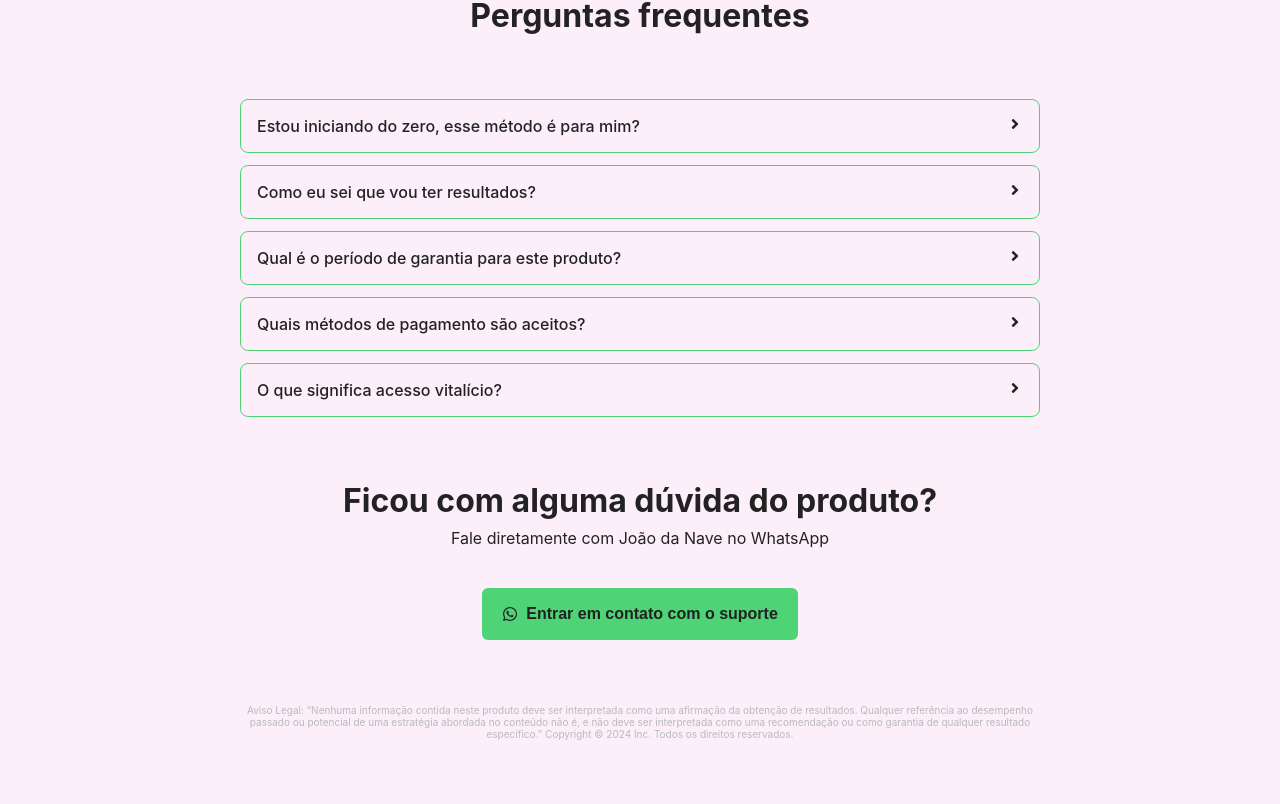
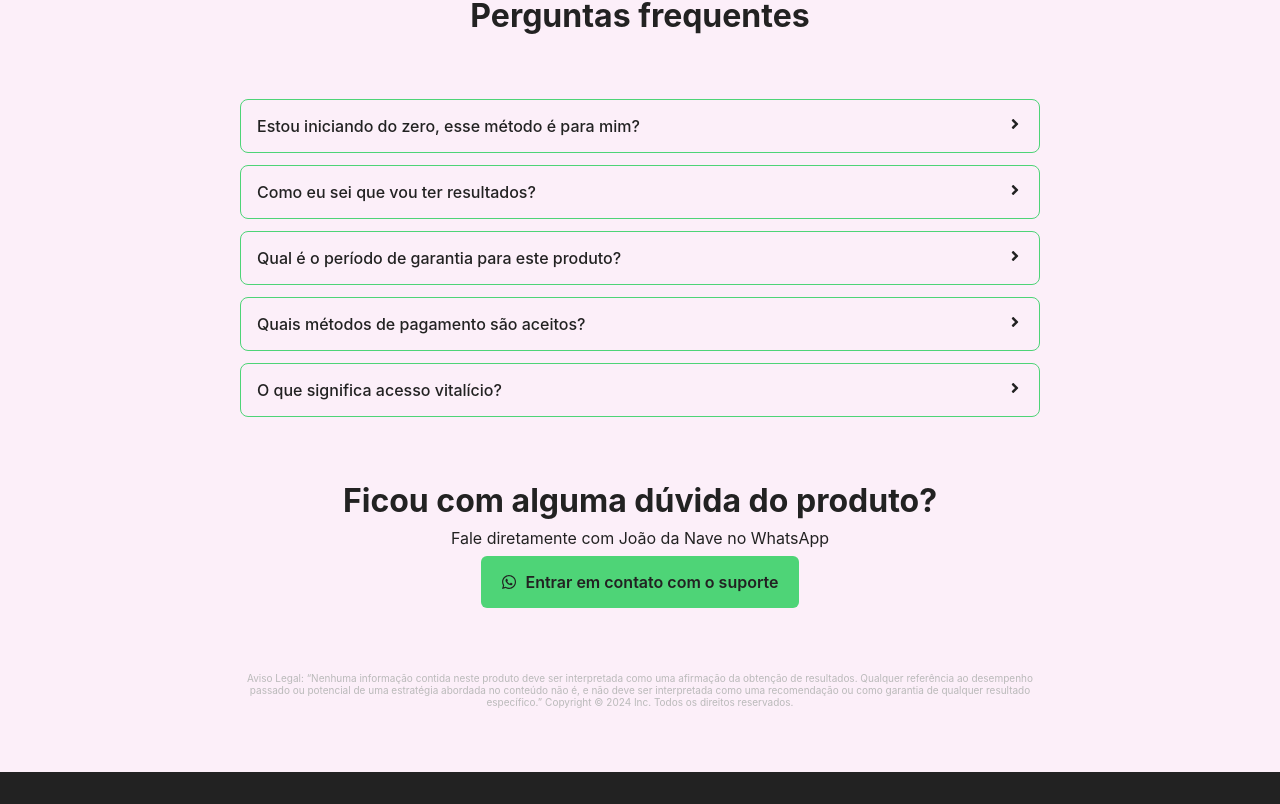
Before and after one commit to luizchaaves/page-joao-nave, a React (Vite) app: page / in a window 1280 px wide. Shown: the part 4403-5207 px from the top of the page. After the commit the page ends 5175 px from the top, so only its background shows below. Built offline with nearby package versions, Linux system fonts and the light colour scheme; the HTML template or start-up script is replaced by a standard one; what google-fonts would draw is missing.

Commit message:
feat: add link to whatsapp

```diff
--- a/src/landing-page-data.json
+++ b/src/landing-page-data.json
@@ -120,5 +120,8 @@
             "title": "O que significa acesso vitalício?",
             "description": "Ao adquirir este produto, você terá acesso ilimitado e vitalício a todo o conteúdo e recursos disponíveis. Não há prazo de expiração para o seu acesso."
         }
-    ]
+    ],
+    "contact": {
+        "link": "https://wa.me/5531998921212?text=Fala+Jo%C3%A3o%2C+quero+tirar+uma+d%C3%BAvida+sobre+o+m%C3%A9todo+%22Desvendando+os+fornecedores+premium+chineses%22."
+    }
 }
--- a/src/pages/Home/index.tsx
+++ b/src/pages/Home/index.tsx
@@ -25,7 +25,7 @@ const Home = ({dataHomePage}: Props) => {
         <Differential differentials={dataHomePage.differentials}/>
         <Courses courses={dataHomePage.courses}/>
         <Biography biography={dataHomePage.biography}/>
-        <Questions questions={dataHomePage.questions}/>
+        <Questions questions={dataHomePage.questions} contact={dataHomePage.contact}/>
     </>
   )
 }
--- a/src/section/questions/index.tsx
+++ b/src/section/questions/index.tsx
@@ -1,13 +1,14 @@
 import { FaWhatsapp } from "react-icons/fa";
-import { IQuestion } from '../../types/data-types';
-import { Accordion, Button } from '../../components'
-import { Contact, Container, Content, Header, List, Section, Warning } from './styles'
+import { IContact, IQuestion } from '../../types/data-types';
+import { Accordion } from '../../components'
+import { ButtonLink, Contact, Container, Content, Header, List, Section, Warning } from './styles'
 
 interface Props {
-    questions: IQuestion[]
+    questions: IQuestion[],
+    contact: IContact
 }
 
-const Questions = ({ questions }: Props) => {
+const Questions = ({ questions, contact }: Props) => {
   return (
     <Section>
         <Container data-aos="fade-down">
@@ -25,7 +26,7 @@ const Questions = ({ questions }: Props) => {
                 <Contact>
                     <h2>Ficou com alguma dúvida do produto?</h2>
                     <p>Fale diretamente com João da Nave no WhatsApp</p>
-                    <Button><FaWhatsapp /> Entrar em contato com o suporte</Button>
+                    <ButtonLink href={contact.link} target="_blank"><FaWhatsapp /> Entrar em contato com o suporte</ButtonLink>
                 </Contact>
 
                 <Warning>
--- a/src/section/questions/styles.ts
+++ b/src/section/questions/styles.ts
@@ -79,3 +79,32 @@ export const Warning = styled.p`
     text-align: center;
     color: #bababa;
 `
+
+export const ButtonLink = styled.a`
+    font-size: 16px;
+    cursor: pointer;
+    border: none;
+    border-radius: 6px;
+    min-width: 224px;
+    background: ${(props) => props.theme.colors.green_light};
+    color: ${(props) => props.theme.colors.gray_dark};
+    padding: 12px 20px;
+    box-sizing: border-box;
+    transition: .2s;
+    font-weight: 600;
+    min-height: 52px;
+    text-decoration: none;
+    display: flex;
+    align-items: center;
+    gap: 8px;
+
+    &:hover {
+        outline: none;
+        box-shadow: 0 0 0 3px #abf5c2, 0 0 0 4px #7fc996;
+    }
+
+    @media (max-width: ${(props) => props.theme.breakpoints.mobile}) {
+        font-size: 14px;
+        min-height: 44px;
+    }
+`
--- a/src/types/data-types.ts
+++ b/src/types/data-types.ts
@@ -6,6 +6,7 @@ export interface PageData {
     differentials: IDifferential[];
     courses: ICourse[];
     questions: IQuestion[]
+    contact: IContact
 }
 
 export interface ICourse {
@@ -41,3 +42,7 @@ export interface IQuestion {
     title: string;
     description: string;
 }
+
+export interface IContact {
+    link: string;
+  }
```
